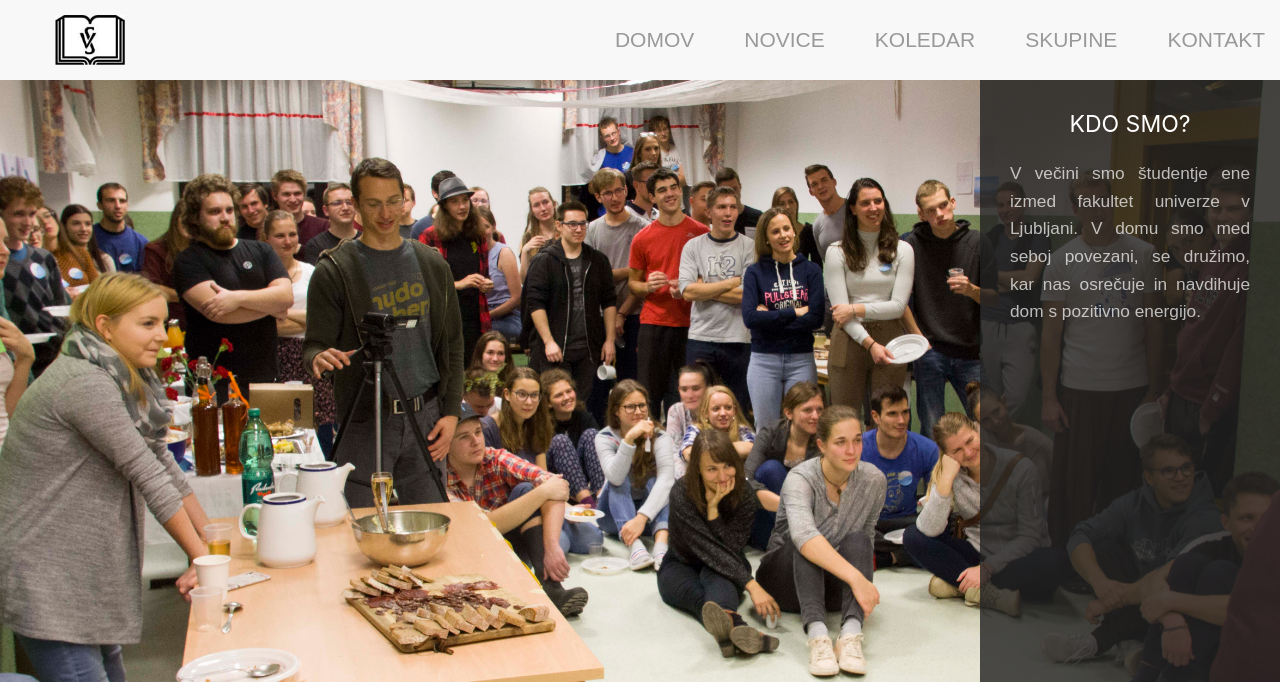
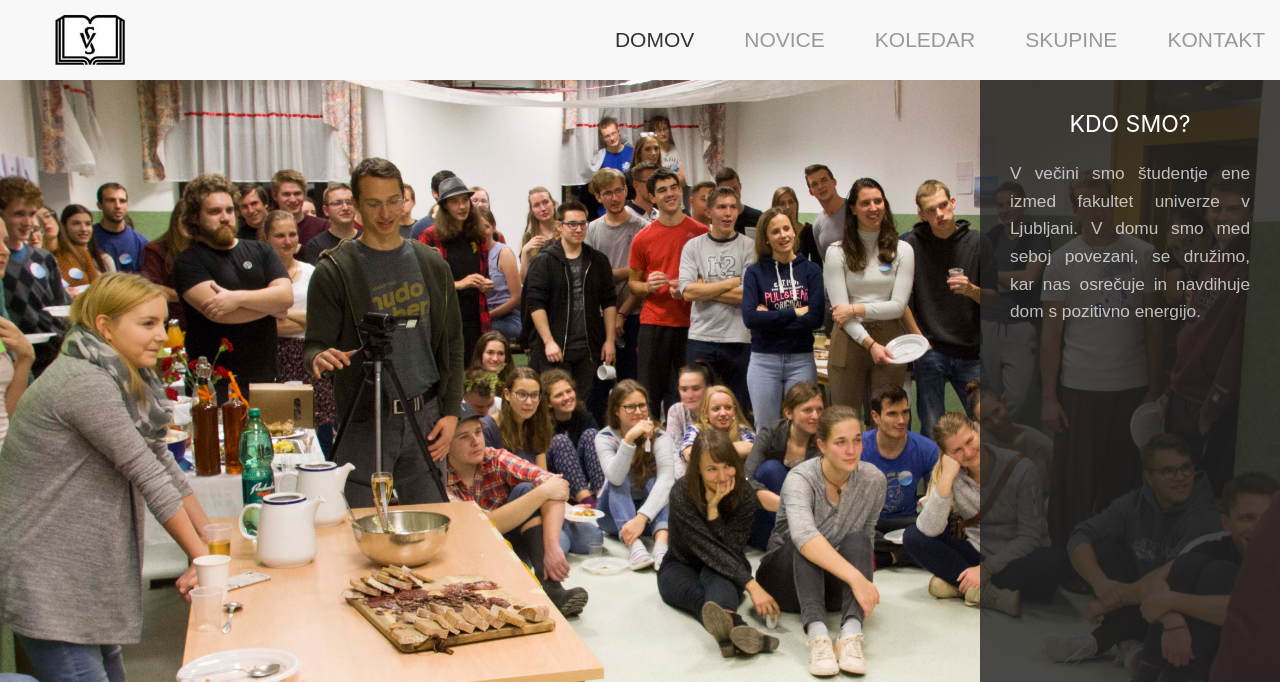
Before and after one commit to mb0484/spletna_stran_SDV, a Flask app: page / in a window 1280 px wide. Shown: the top 682 px of the page. Run offline with Flask 2, Linux system fonts and the light colour scheme; data that the repository does not hold is empty; some libraries are stand-ins or nearby versions.

Commit message:
issue resolved iphone

```diff
--- a/__init__.py
+++ b/__init__.py
@@ -4,7 +4,8 @@ from flask import Flask, render_template, request, url_for, flash, redirect, jso
 from werkzeug import exceptions
 
 def get_db_connection():
-    conn = sqlite3.connect('database.db') #/var/www/spletna_stran_SDV/spletna_stran_SDV/
+    #conn = sqlite3.connect('database.db') #/var/www/spletna_stran_SDV/spletna_stran_SDV/
+    conn = sqlite3.connect('/var/www/spletna_stran_SDV/spletna_stran_SDV/database.db') #/var/www/spletna_stran_SDV/spletna_stran_SDV/
     conn.row_factory = sqlite3.Row
     return conn
 
--- a/static/js/mojaSkripta.js
+++ b/static/js/mojaSkripta.js
@@ -948,7 +948,7 @@ function uploadClanek(indexIfEdit) {
     othrBase64dataImages = []
     othrBase64DataImagesPripisi = []
 
-    if (imageBlob != null && title != "" && subtitle != "" && vsebina != "" && povzetek != "" && password != "") {
+    if (mainImg.width < 1800 && imageBlob != null && title != "" && subtitle != "" && vsebina != "" && povzetek != "" && password != "") {
         convertImagesToBase64(0, function() {
             var readerMainImage = new FileReader();
             readerMainImage.readAsDataURL(imageBlob);
--- a/templates/index.html
+++ b/templates/index.html
@@ -70,7 +70,7 @@
         </div>
     </div>
 
-    <!--<script type = "text/javascript">
+    <script type = "text/javascript">
         makeNavigationLinkActive('home_page')
     </script>
 
@@ -84,6 +84,6 @@
     <script type = "text/javascript">
         addBase64ImageNaslovnica("{{ zadnja_slika['image_blob'] }}", "{{ zadnja_slika['pripis'] }}", "{{loop.index0}}", "{{zadnje_slike|count}}")
     </script>
-    {% endfor %}-->
+    {% endfor %}
 
 {% endblock %}
```
